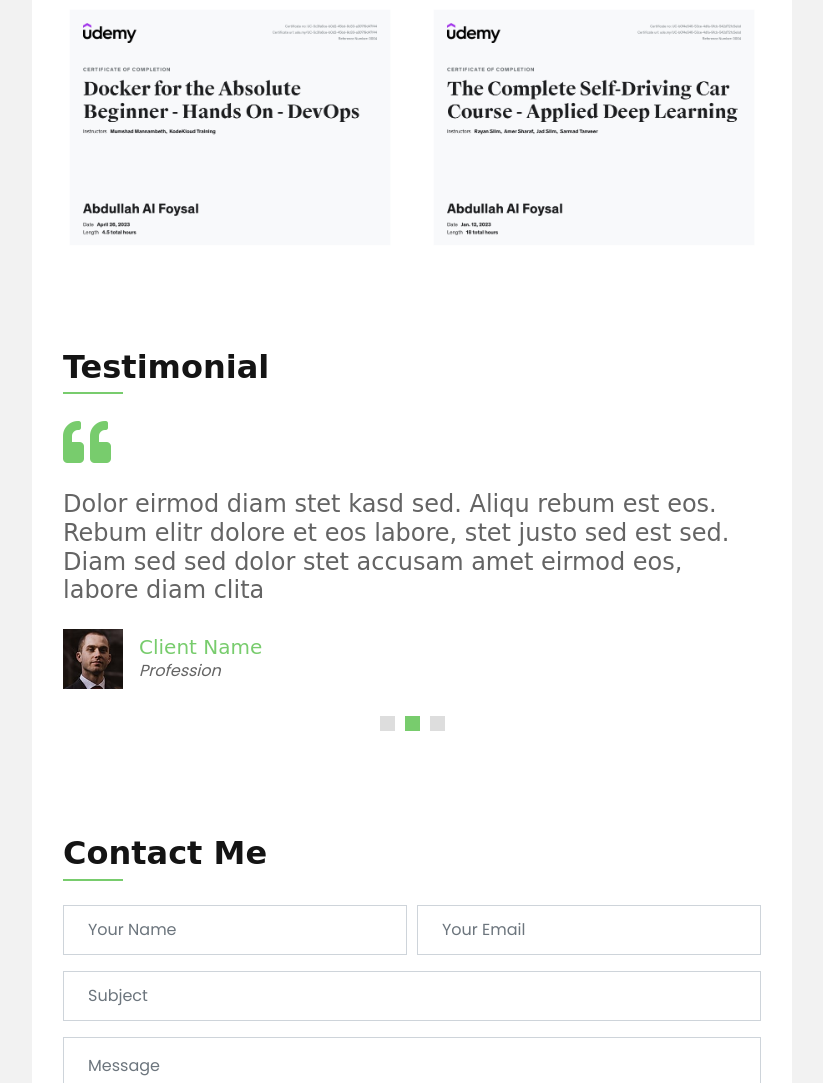
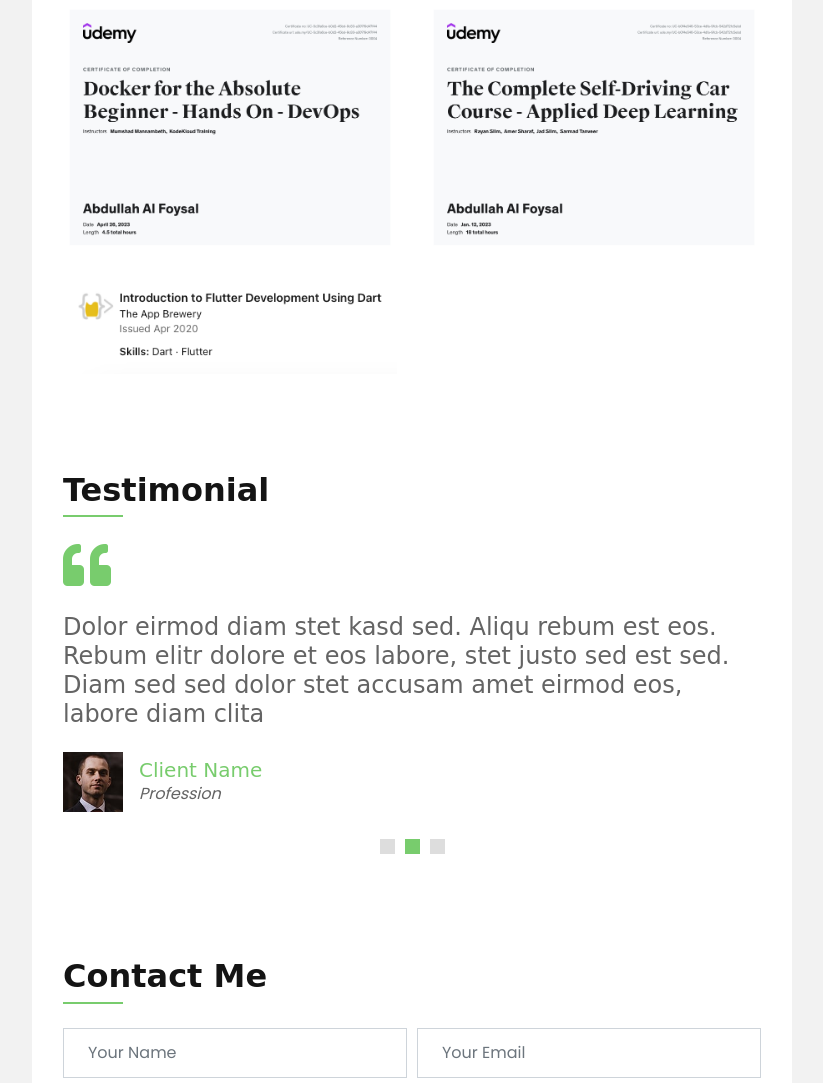
Before and after one commit to Abdullahfoysal/abdullahfoysal.github.io, a plain HTML site: page index.html in a window 1280 px wide. Shown: the part 3268-4351 px from the top of the page, without its empty margins (418-1241 px from the left). Drawn offline with nearby package versions, Linux system fonts and the light colour scheme; a web font is replaced by a local one.

Commit message:
flutter certifcate added

```diff
--- a/index.html
+++ b/index.html
@@ -314,6 +314,7 @@
                                 </div>
                             </div>
                             <div class="row portfolio-container">
+
                                 <div class="col-md-6 mb-4 portfolio-item second">
                                     <div class="position-relative overflow-hidden mb-2">
                                         <img class="img-fluid w-100" src="img/certificates/portfolio-1.jpg" alt="">
@@ -349,6 +350,16 @@
                                         <img class="img-fluid w-100" src="img/certificates/portfolio-4.jpg" alt="">
                                         <div class="portfolio-btn d-flex align-items-center justify-content-center">
                                             <a href="img/certificates/portfolio-4.jpg" data-lightbox="portfolio">
+                                                <i class="fa fa-4x fa-plus text-white"></i>
+                                            </a>
+                                        </div>
+                                    </div>
+                                </div>
+                                <div class="col-md-6 mb-4 portfolio-item second">
+                                    <div class="position-relative overflow-hidden mb-2">
+                                        <img class="img-fluid w-100" src="img/certificates/flutter.jpg" alt="">
+                                        <div class="portfolio-btn d-flex align-items-center justify-content-center">
+                                            <a href="img/certificates/flutter.jpg" data-lightbox="portfolio">
                                                 <i class="fa fa-4x fa-plus text-white"></i>
                                             </a>
                                         </div>
```
Also changed, not shown: img/certificates/flutter.jpg (added).
